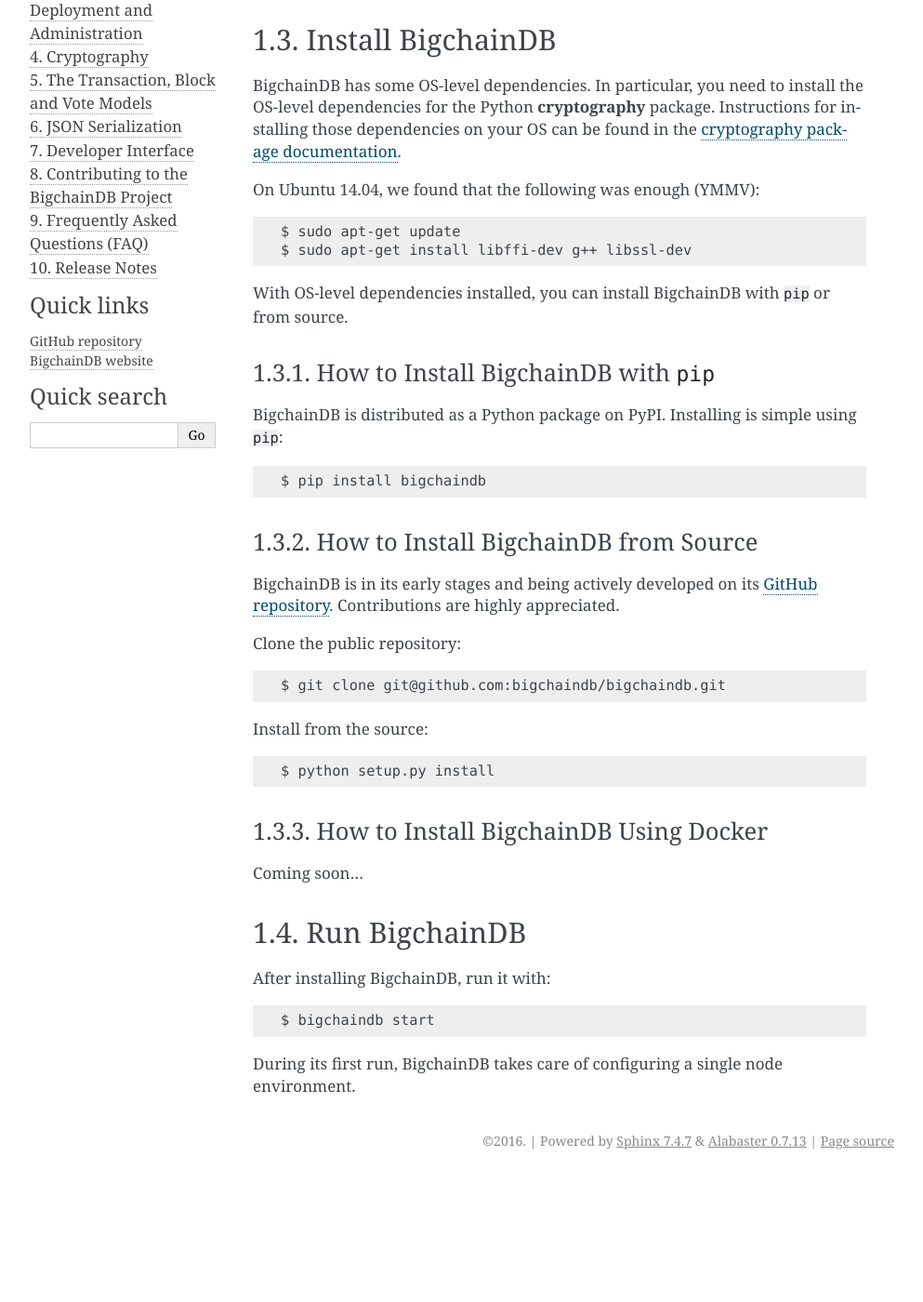
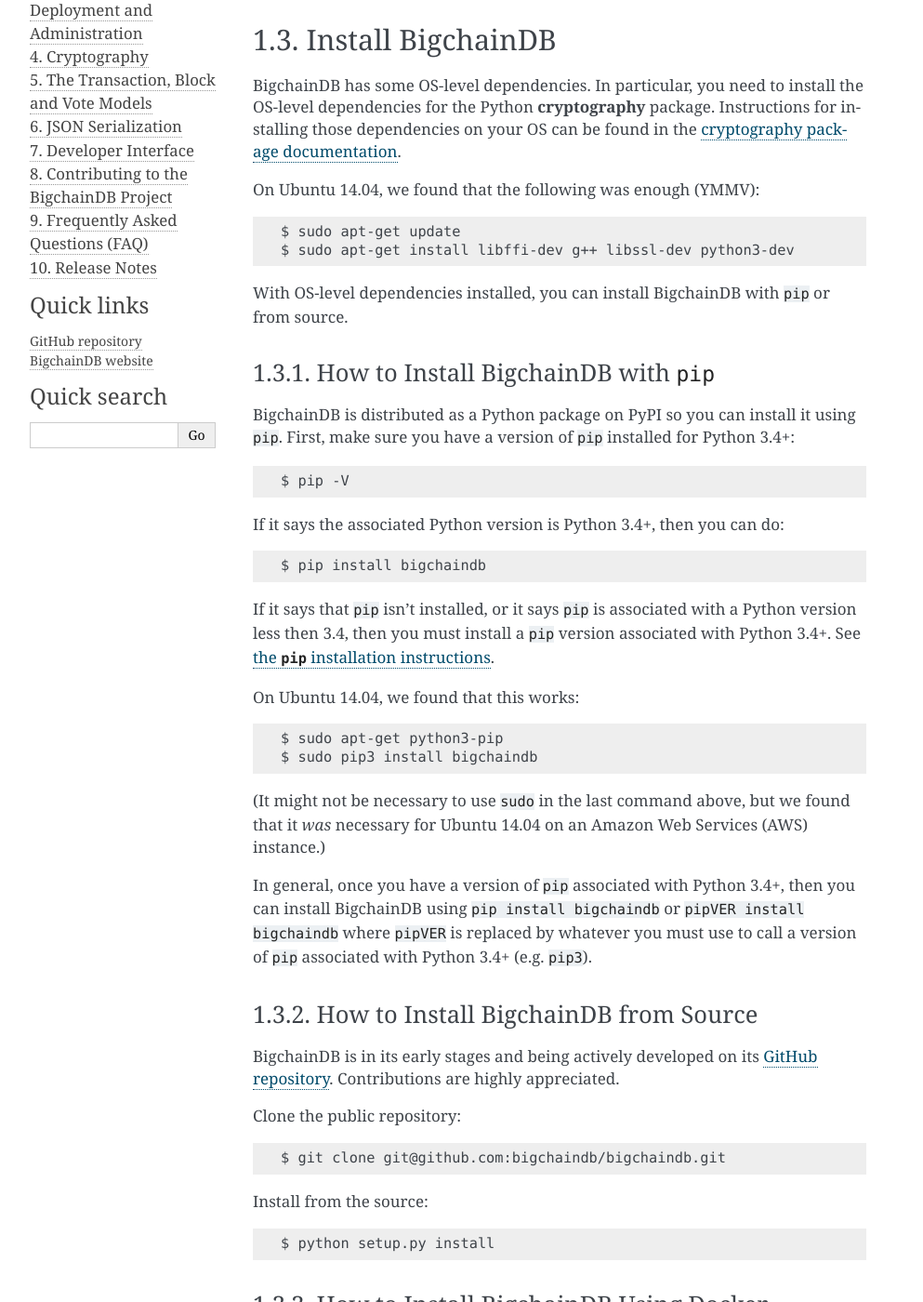
Before and after one commit to bigchaindb/bigchaindb, a Sphinx documentation site: the page built from docs/source/installing.md, in a window 1280 px wide and 1400 px high, scrolled down 620 px. Shown: the whole window at 93% size, without its empty margins (148-1141 px from the left). Built offline with Sphinx 7.4.7, drawn with Linux system fonts in a browser that asks for light colours; before the commit the page ends 1886 px from its top, so only the background shows below that.

Commit message:
Add AWS/Ubuntu-14.04 specific install instructions

````diff
--- a/docs/source/installing.md
+++ b/docs/source/installing.md
@@ -22,17 +22,34 @@
 On Ubuntu 14.04, we found that the following was enough (YMMV):
 ```shell
 $ sudo apt-get update
-$ sudo apt-get install libffi-dev g++ libssl-dev
+$ sudo apt-get install libffi-dev g++ libssl-dev python3-dev
 ```
 
 With OS-level dependencies installed, you can install BigchainDB with `pip` or from source.
 
 ### How to Install BigchainDB with `pip`
 
-BigchainDB is distributed as a Python package on PyPI. Installing is simple using `pip`:
+BigchainDB is distributed as a Python package on PyPI so you can install it using `pip`. First, make sure you have a version of `pip` installed for Python 3.4+:
+```shell
+$ pip -V
+```
+
+If it says the associated Python version is Python 3.4+, then you can do:
 ```shell
 $ pip install bigchaindb
 ```
+
+If it says that `pip` isn't installed, or it says `pip` is associated with a Python version less then 3.4, then you must install a `pip` version associated with Python 3.4+. See [the `pip` installation instructions](https://pip.pypa.io/en/stable/installing/).
+
+On Ubuntu 14.04, we found that this works:
+```shell
+$ sudo apt-get python3-pip
+$ sudo pip3 install bigchaindb
+```
+
+(It might not be necessary to use `sudo` in the last command above, but we found that it _was_ necessary for Ubuntu 14.04 on an Amazon Web Services (AWS) instance.)
+
+In general, once you have a version of `pip` associated with Python 3.4+, then you can install BigchainDB using `pip install bigchaindb` or `pipVER install bigchaindb` where `pipVER` is replaced by whatever you must use to call a version of `pip` associated with Python 3.4+ (e.g. `pip3`).
 
 ### How to Install BigchainDB from Source
 
````
